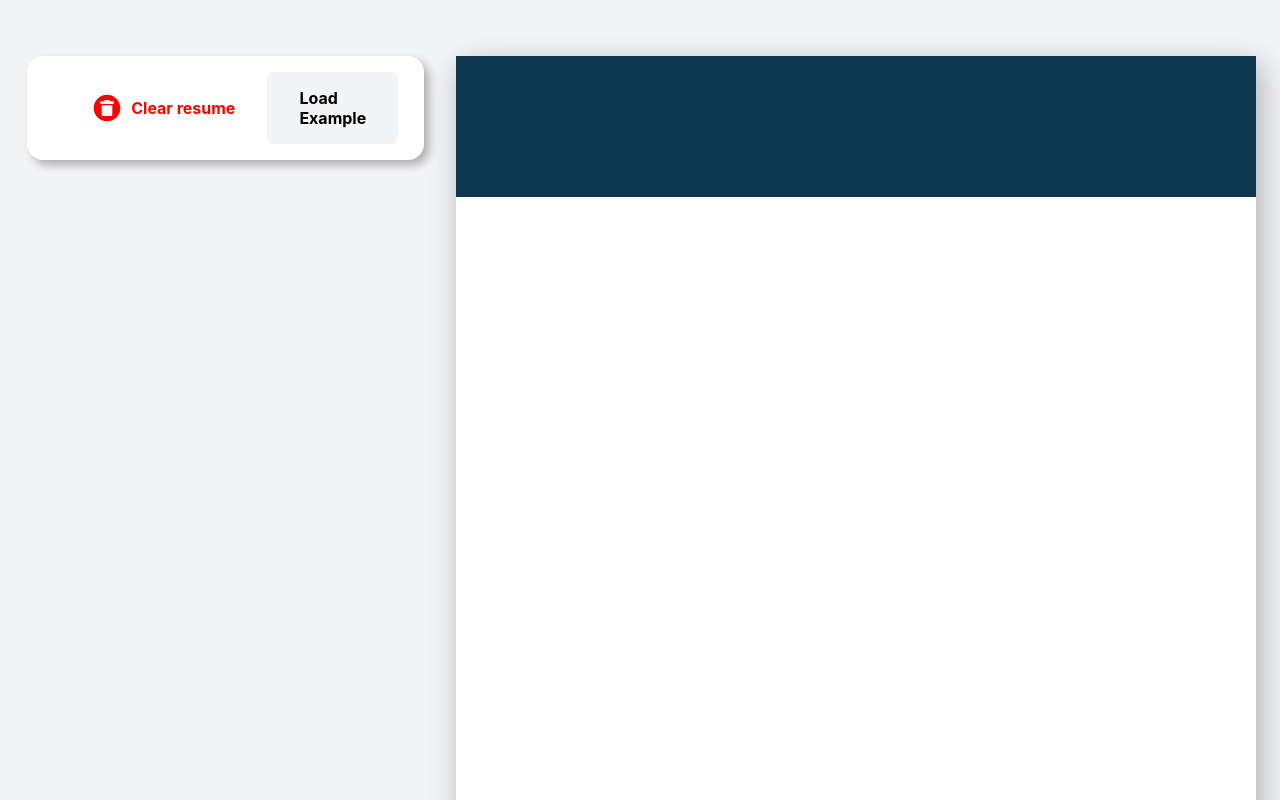
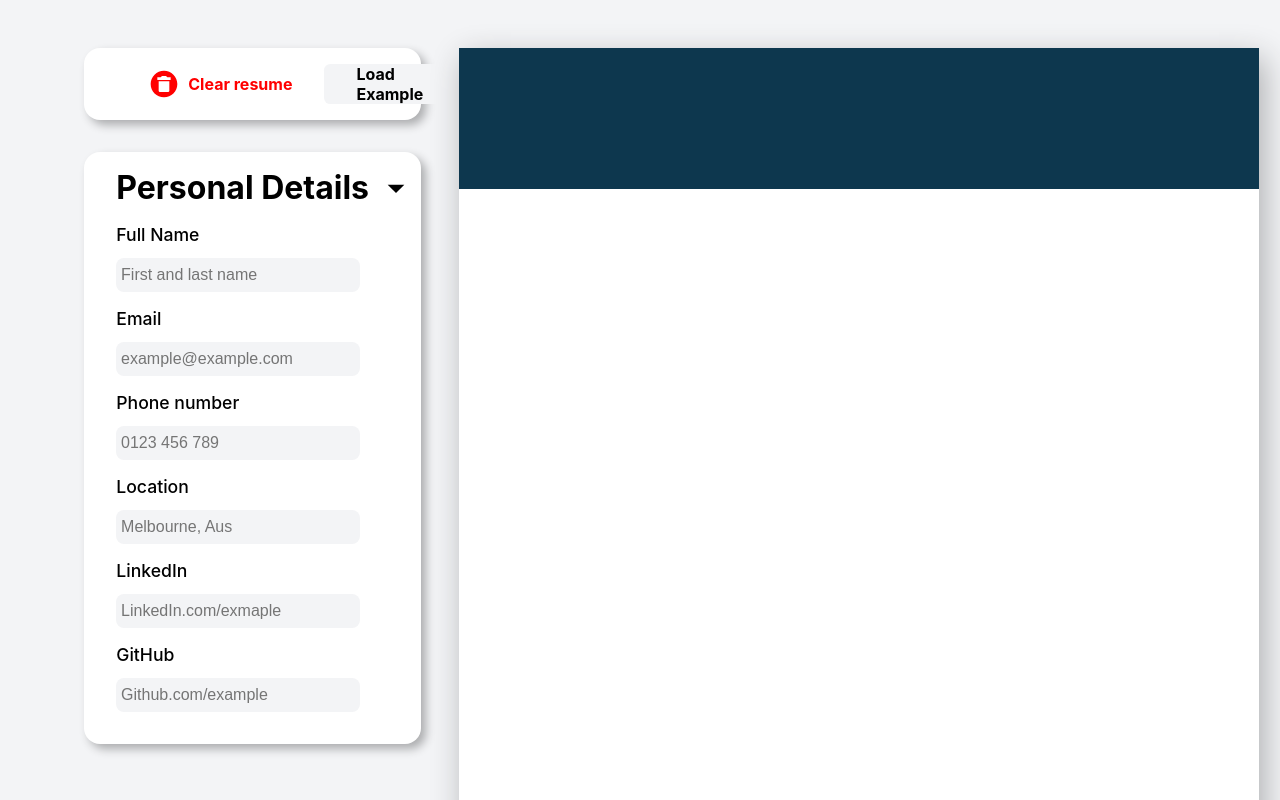
Before and after one commit to DeclanKBrown/CVApplication, a React (Vite) app: page / in a window 1280 px wide. Shown: the top 800 px of the page. Built offline with nearby package versions, Linux system fonts and the light colour scheme.

Commit message:
Made Personal Details section

```diff
--- /dev/null
+++ b/src/components/Personal.jsx
@@ -0,0 +1,48 @@
+import '../styles/personal.css'
+import { useState } from 'react'
+
+export default function Personal() {
+
+    const [menu, setMenu] = useState(true)
+
+    function toggleMenu() {
+        setMenu(menu => menu === true ? false : true)
+    }
+
+    return (
+        <div className='personal'>
+            <div className='top'>
+                <h1 className='title'>Personal Details</h1>
+                <svg onClick={toggleMenu} xmlns="http://www.w3.org/2000/svg" viewBox="0 0 24 24"><title>menu-down</title><path d="M7,10L12,15L17,10H7Z" /></svg>
+            </div>
+            {menu === true  && (
+                <>
+                    <div className='row'>
+                        <label className='label' name='name'>Full Name</label>
+                        <input id='inp' type='text' placeholder='First and last name'></input>
+                    </div>
+                    <div className='row'>
+                        <label className='label' name='name'>Email</label>
+                        <input id='inp' type='text' placeholder='example@example.com'></input>
+                    </div>
+                    <div className='row'>
+                        <label className='label' name='name'>Phone number</label>
+                        <input id='inp' type='text' placeholder='0123 456 789'></input>
+                    </div>
+                    <div className='row'>
+                        <label className='label' name='name'>Location</label>
+                        <input id='inp' type='text' placeholder='Melbourne, Aus'></input>
+                    </div>
+                    <div className='row'>
+                        <label className='label' name='name'>LinkedIn</label>
+                        <input id='inp' type='text' placeholder='LinkedIn.com/exmaple'></input>
+                    </div>
+                    <div className='row'>
+                        <label className='label' name='name'>GitHub</label>
+                        <input id='inp' type='text' placeholder='Github.com/example'></input>
+                    </div>
+                </>
+            )}
+        </div>
+    )
+}
--- a/src/components/Sidebar.jsx
+++ b/src/components/Sidebar.jsx
@@ -1,10 +1,12 @@
 import '../styles/sidebar.css'
 import SidebarTop from './SidebarTop'
+import Personal from './Personal'
 
 export default function Sidebar() {
     return (
         <div className='sidebar'>
             <SidebarTop />
+            <Personal />
         </div>
     )
 }
--- a/src/index.css
+++ b/src/index.css
@@ -13,3 +13,9 @@
   padding-top: 3rem;
   padding-bottom: 3rem;
 }
+
+* {
+  box-sizing: border-box;
+  margin: 0;
+  padding: 0;
+}
--- /dev/null
+++ b/src/styles/personal.css
@@ -0,0 +1,52 @@
+.personal {
+    justify-self: end;
+    width: 80%;
+    background-color: white;
+    display: grid;
+    gap: 1rem;
+    grid-template-rows: min-content;
+    grid-auto-flow: row;
+    padding-left: 2rem;
+    padding-bottom: 2rem;
+    padding-top: 1rem;
+    border-radius: 1rem;
+    box-shadow: 5px 5px 10px #acadaf;
+}
+
+.top {
+    display: grid;
+    grid-template-columns: 85% 2.5rem;
+    user-select: none;
+}
+
+.top svg {
+    cursor: pointer;
+}
+
+.row {
+    display: grid;
+    grid-template-rows: repeat(2, 2fr);
+    gap: 0rem;
+}
+
+.label {
+    font-size: 1.1rem;
+    font-weight: 500;
+    user-select: none;
+}
+
+#inp {
+    background-color: #F3F4F6;
+    border: none;
+    font-size: 1rem;
+    width: 80%;
+    outline: hidden;
+    transition: outline 0.15s ease-in;
+    border-radius: 0.5rem;
+    padding: 0.5em 0em;
+    padding-left: 0.3rem;
+}
+
+#inp::selection, #inp::-moz-selection {
+    outline: auto;
+}
--- a/src/styles/sidebarTop.css
+++ b/src/styles/sidebarTop.css
@@ -8,6 +8,7 @@
     padding: 1rem 2rem;
     box-shadow: 5px 5px 10px #acadaf;
     border-radius: 1rem;
+    user-select: none;
 }
 
 .clear {
@@ -25,6 +26,8 @@
     border-radius: 0.4rem;
     padding: 0em 2em;
     background-color: white;
+    display: grid;
+    align-items: center;
 }
 
 .clear h3, .load h3 {
```
